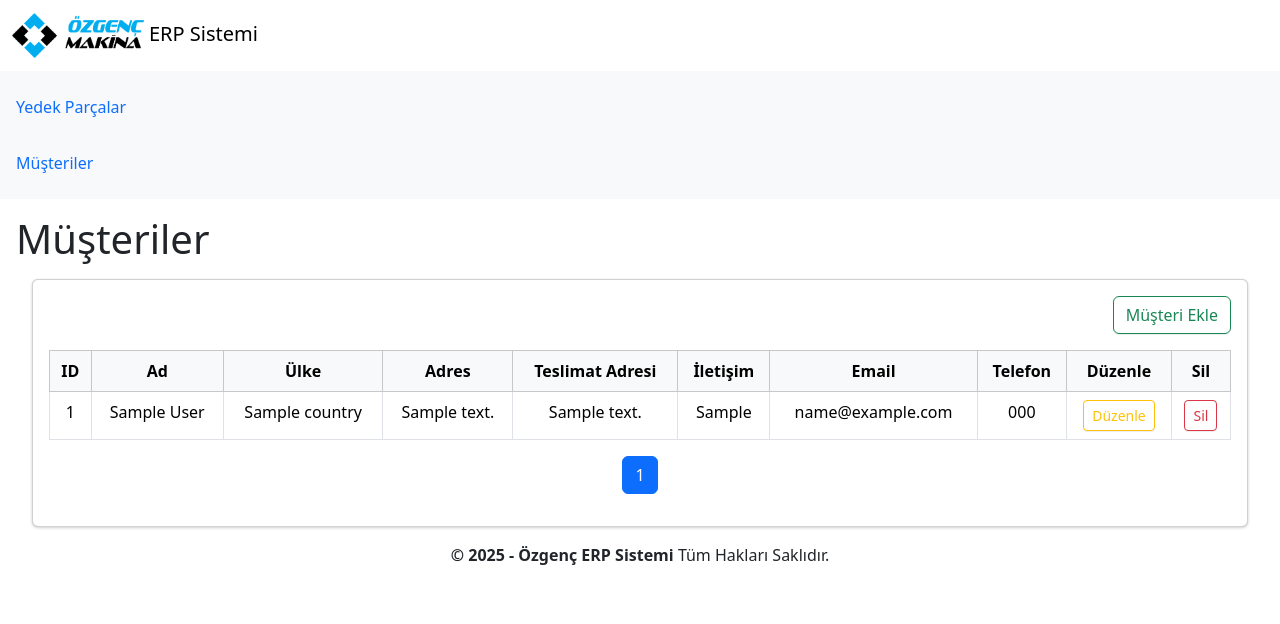
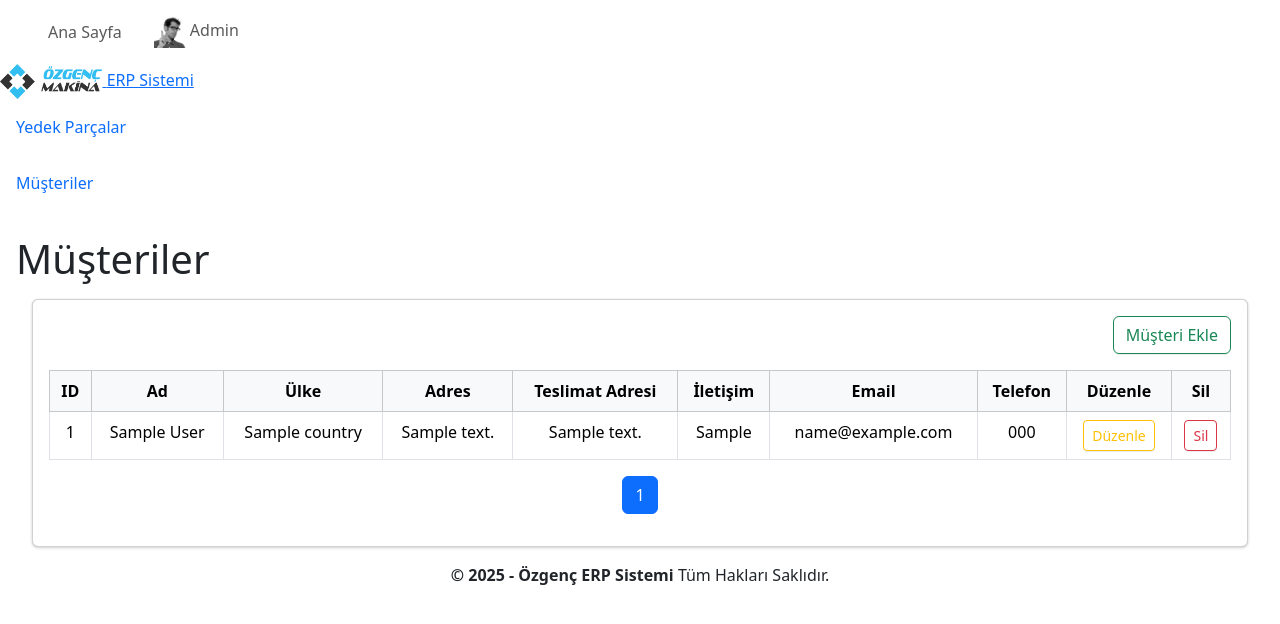
Before and after one commit to alperbird/Ozgenc_ERP, an ASP.NET Core app: page /Customer in a window 1280 px wide. Shown: the top 624 px of the page. Run offline with ASP.NET Core 8, Linux system fonts and the light colour scheme; tables that the repository leaves empty hold one stand-in row (values such as "Sample post"); some libraries are stand-ins or nearby versions.

Commit message:
deneme 1-2

```diff
--- a/WebClient/Views/Shared/_Layout.cshtml
+++ b/WebClient/Views/Shared/_Layout.cshtml
@@ -1,61 +1,4 @@
 @* <!DOCTYPE html>
-<html lang="en">
-<head>
-    <meta charset="utf-8" />
-    <meta name="viewport" content="width=device-width, initial-scale=1.0" />
-    <title>@ViewData["Title"] - WebClient</title>
-    <link rel="stylesheet" href="~/lib/bootstrap/dist/css/bootstrap.min.css" />
-    <link rel="stylesheet" href="~/css/site.css" asp-append-version="true" />
-    <link rel="stylesheet" href="~/WebClient.styles.css" asp-append-version="true" />
-    <link href="~/adminlte/assets/fonts/inter/inter.css" rel="stylesheet" />
-    <link rel="stylesheet" href="~/adminlte/css/adminlte.css" />
-    <link rel="stylesheet" href="~/adminlte/assets/icons/fontawesome/css/all.min.css" />
-</head>
-<body class="layout-navbar-fixed layout-menu-fixed">
-    <header>
-        <nav class="navbar navbar-expand-sm navbar-toggleable-sm navbar-light bg-white border-bottom box-shadow mb-3">
-            <div class="container-fluid">
-                <a class="navbar-brand" asp-area="" asp-controller="Home" asp-action="Index">WebClient</a>
-                <button class="navbar-toggler" type="button" data-bs-toggle="collapse" data-bs-target=".navbar-collapse" aria-controls="navbarSupportedContent"
-                        aria-expanded="false" aria-label="Toggle navigation">
-                    <span class="navbar-toggler-icon"></span>
-                </button>
-                <div class="navbar-collapse collapse d-sm-inline-flex justify-content-between">
-                    <ul class="navbar-nav flex-grow-1">
-                        <li class="nav-item">
-                            <a class="nav-link text-dark" asp-area="" asp-controller="Home" asp-action="Index">Home</a>
-                        </li>
-                        <li class="nav-item">
-                            <a class="nav-link text-dark" asp-area="" asp-controller="Home" asp-action="Privacy">Privacy</a>
-                        </li>
-                    </ul>
-                </div>
-            </div>
-        </nav>
-    </header>
-    <div class="container">
-        <main role="main" class="pb-3">
-            @RenderBody()
-        </main>
-    </div>
-
-    <footer class="border-top footer text-muted">
-        <div class="container">
-            &copy; 2025 - WebClient - <a asp-area="" asp-controller="Home" asp-action="Privacy">Privacy</a>
-        </div>
-    </footer>
-    <script src="~/lib/jquery/dist/jquery.min.js"></script>
-    <script src="~/lib/bootstrap/dist/js/bootstrap.bundle.min.js"></script>
-    <script src="~/js/site.js" asp-append-version="true"></script>
-    <script src="~/adminlte/js/adminlte.js"></script>
-    <script src="~/adminlte/assets/js/jquery/jquery.min.js"></script>
-    <script src="~/adminlte/assets/js/bootstrap/bootstrap.bundle.min.js"></script>
-    @await RenderSectionAsync("Scripts", required: false)
-</body>
-</html>
- *@
-
-<!DOCTYPE html>
 <html lang="en">
 <head>
     <meta charset="utf-8" />
@@ -120,3 +63,91 @@
     @await RenderSectionAsync("Scripts", required: false)
 </body>
 </html>
+ *@
+<!DOCTYPE html>
+<html lang="tr">
+<head>
+    <meta charset="utf-8" />
+    <title>@ViewData["Title"] - Özgenç ERP</title>
+    <meta name="viewport" content="width=device-width, initial-scale=1.0" />
+
+    <!-- AdminLTE Styles -->
+    <link rel="stylesheet" href="~/adminlte/css/adminlte.css" />
+    <link rel="stylesheet" href="~/adminlte/assets/icons/fontawesome/css/all.min.css" />
+</head>
+<body class="sidebar-mini layout-fixed layout-navbar-fixed">
+    <div class="wrapper">
+
+        <!-- Navbar -->
+        <nav class="main-header navbar navbar-expand navbar-white navbar-light">
+            <ul class="navbar-nav">
+                <li class="nav-item">
+                    <a class="nav-link" data-widget="pushmenu" href="#" role="button"><i class="fas fa-bars"></i></a>
+                </li>
+                <li class="nav-item d-none d-sm-inline-block">
+                    <a href="/" class="nav-link">Ana Sayfa</a>
+                </li>
+            </ul>
+
+            <ul class="navbar-nav ml-auto">
+                <li class="nav-item dropdown">
+                    <a class="nav-link" data-toggle="dropdown" href="#">
+                        <img src="~/adminlte/assets/img/user2-160x160.jpg" alt="User" class="img-size-32 mr-2 img-circle">
+                        <span>Admin</span>
+                    </a>
+                </li>
+            </ul>
+        </nav>
+        <!-- /Navbar -->
+        <!-- Sidebar -->
+        <aside class="main-sidebar sidebar-dark-primary elevation-4">
+            <!-- Brand Logo -->
+            <a href="/" class="brand-link">
+                <img src="~/adminlte/assets/img/credit/logo.png" alt="Ozgenç Logo" class="brand-image img-circle elevation-3" style="height: 35px; width: auto; opacity: .8;">
+
+                <span class="brand-text font-weight-light">ERP Sistemi</span>
+            </a>
+
+            <!-- Sidebar -->
+            <div class="sidebar">
+                <!-- Sidebar Menu -->
+                <nav class="mt-2">
+                    <ul class="nav nav-pills nav-sidebar flex-column" data-widget="treeview" role="menu" data-accordion="false">
+                        <li class="nav-item">
+                            <a href="/YedekParca" class="nav-link">
+                                <i class="nav-icon fas fa-cogs"></i>
+                                <p>Yedek Parçalar</p>
+                            </a>
+                        </li>
+                        <li class="nav-item">
+                            <a href="@Url.Action("Index", "Customer")" class="nav-link">
+                                <i class="nav-icon fas fa-users"></i>
+                                <p>Müşteriler</p>
+                            </a>
+                        </li>
+                    </ul>
+                </nav>
+                <!-- /.sidebar-menu -->
+            </div>
+            <!-- /.sidebar -->
+        </aside>
+        <!-- /Sidebar -->
+        <!-- Content Wrapper -->
+        <div class="content-wrapper p-3">
+            @RenderBody()
+        </div>
+
+        <!-- Footer -->
+        <footer class="main-footer text-center">
+            <strong>&copy; 2025 - Özgenç ERP Sistemi</strong> Tüm Hakları Saklıdır.
+        </footer>
+    </div>
+
+    <!-- Scripts -->
+    <script src="~/adminlte/assets/js/jquery/jquery.min.js"></script>
+    <script src="~/adminlte/assets/js/bootstrap/bootstrap.bundle.min.js"></script>
+    <script src="~/adminlte/js/adminlte.js"></script>
+
+    @await RenderSectionAsync("Scripts", required: false)
+</body>
+</html>
```
